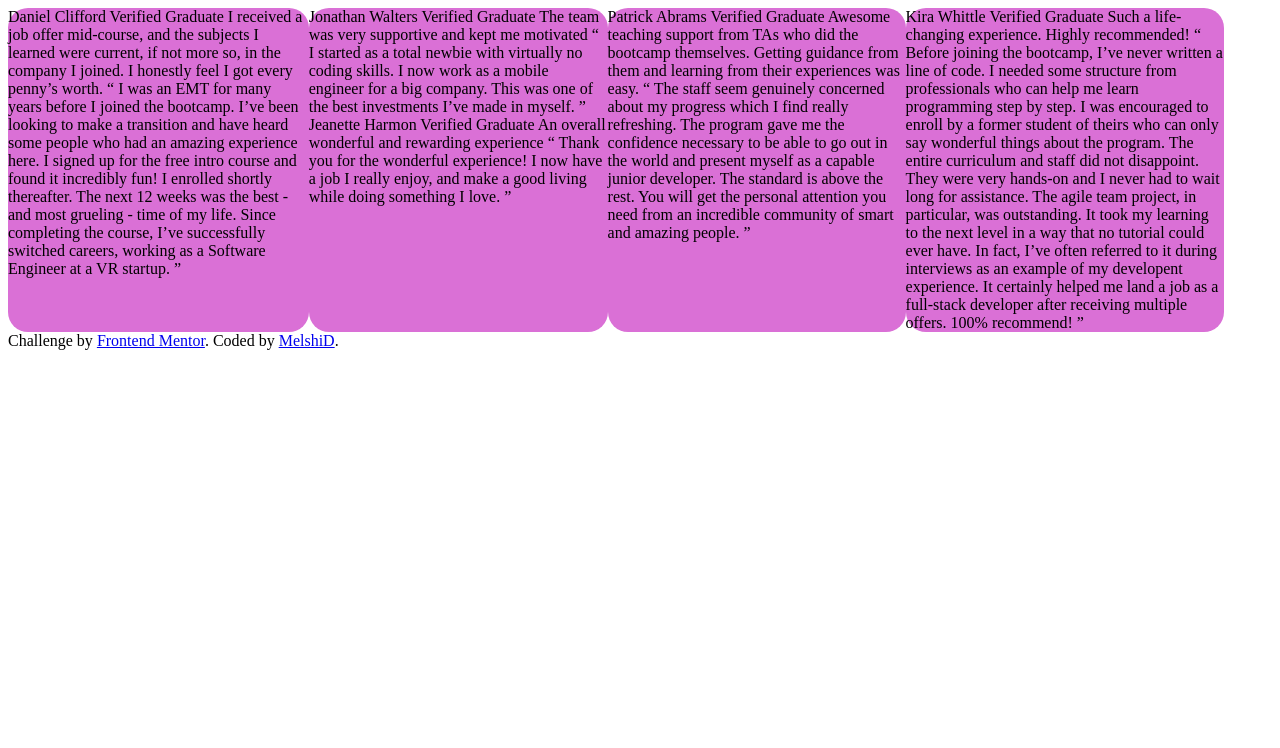
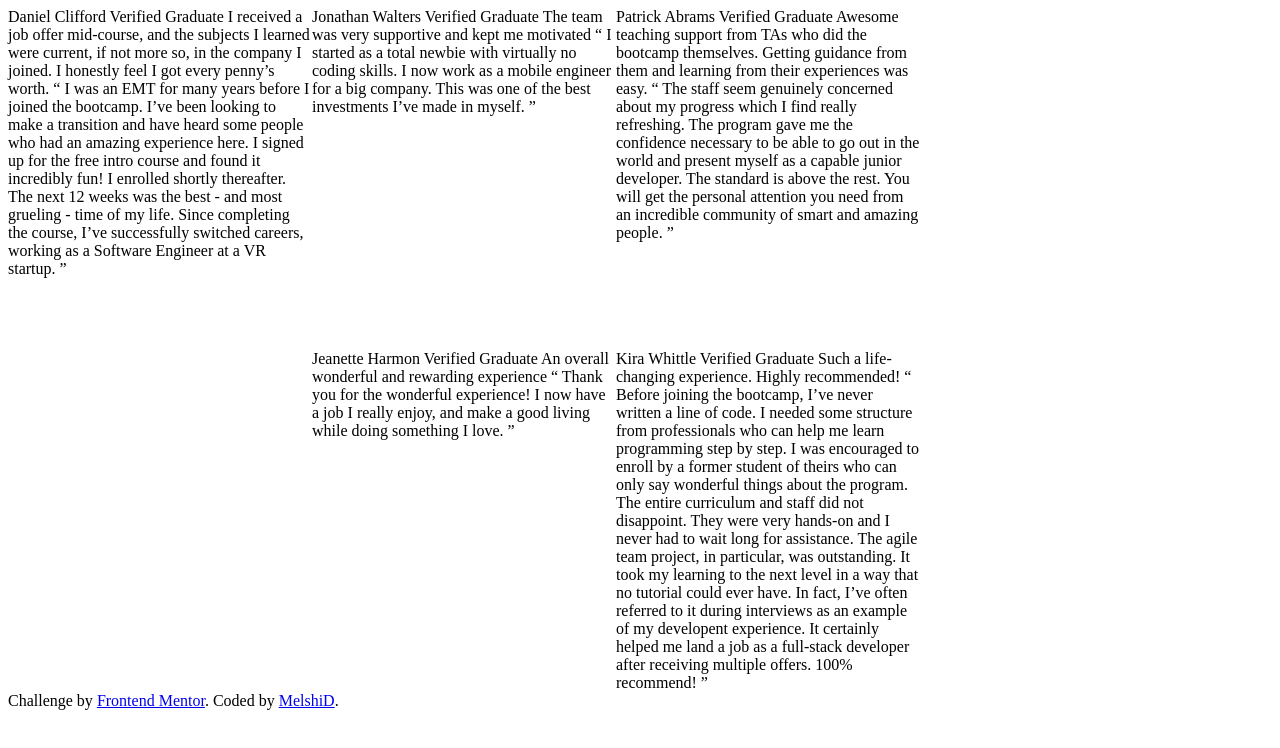
Before and after one commit to melshiD/frontend_mentor, a plain HTML site: page index.html in a window 1280 px wide. Drawn offline with Linux system fonts and the light colour scheme.

Commit message:
closing commit before coming back to challenge.  Redirecting attention to Frontend Masters for a bit

```diff
--- a/index.html
+++ b/index.html
@@ -10,7 +10,8 @@
 </head>
 <body>
   <div class='container'>
-    <div class="custCard">
+
+    <div class="custCard, cust1">
       Daniel Clifford
       Verified Graduate
 
@@ -23,11 +24,7 @@
       The next 12 weeks was the best - and most grueling - time of my life. Since completing
       the course, I’ve successfully switched careers, working as a Software Engineer at a VR startup. ”
     </div>
-
-
-
-
-    <div class="custCard">
+    <div class="custCard, cust2">
       Jonathan Walters
       Verified Graduate
 
@@ -35,7 +32,8 @@
 
       “ I started as a total newbie with virtually no coding skills. I now work as a mobile engineer
       for a big company. This was one of the best investments I’ve made in myself. ”
-
+    </div>
+    <div class="custCard, cust3">
       Jeanette Harmon
       Verified Graduate
 
@@ -44,7 +42,7 @@
       “ Thank you for the wonderful experience! I now have a job I really enjoy, and make a good living
       while doing something I love. ”
     </div>
-    <div class="custCard">
+    <div class="custCard, cust4">
       Patrick Abrams
       Verified Graduate
 
@@ -56,7 +54,7 @@
       junior developer. The standard is above the rest. You will get the personal attention you need from
       an incredible community of smart and amazing people. ”
     </div>
-    <div class="custCard">
+    <div class="custCard, cust5">
       Kira Whittle
       Verified Graduate
 
--- a/styles.css
+++ b/styles.css
@@ -9,7 +9,7 @@ body{
 }
 .container{
     display: grid;
-    grid-template: repeat(4, 1fr)/repeat(1fr);
+    grid-template: repeat(2, 1fr)/repeat(4, 1fr);
     grid-auto-flow: column;
 
 }
@@ -19,8 +19,11 @@ body{
     background-color: orchid;
     border-color: black;
     word-wrap: normal;
+
 }
-
+.cust1{
+    grid-area: span 2;
+}
 
 
 
```
